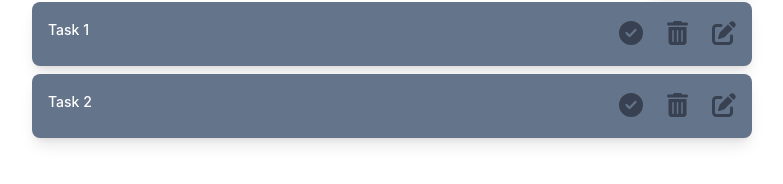
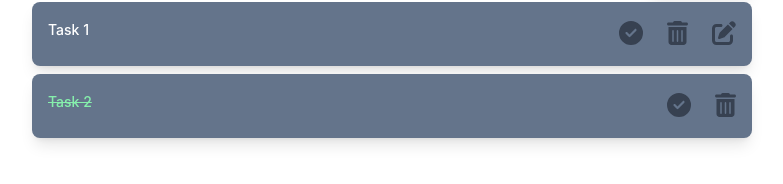
Before and after one commit to smrifat1411/React_projects, a React (Create React App) app: page / in a window 1280 px wide. Both pictures are taken after a click on the element 879 px from the left and 276 px from the top of the page. Shown: the part 170-354 px from the top of the page, without its empty margins (248-1031 px from the left). Built offline with nearby package versions, Linux system fonts and the light colour scheme.

Commit message:
add todo complete functionality

```diff
--- a/src/App.js
+++ b/src/App.js
@@ -44,6 +44,22 @@ function App() {
     // console.log(id);
   };
 
+  // complete a task
+
+  const completeTask = (currId) => {
+    let finishTask = todoList.map((td) => {
+      if (td.id === currId) {
+        return {
+          ...td,
+          status: !td.status,
+        };
+      }
+      return td;
+    });
+
+    setTodoList(finishTask);
+  };
+  console.log(todoList);
   return (
     // Main body
     <div className="max-w-[720px] mx-auto my-9 flex flex-col gap-2">
@@ -75,6 +91,7 @@ function App() {
               title={todo.title}
               status={todo.status}
               deleteTask={deleteTask}
+              completeTask={completeTask}
             />
           );
         })
--- a/src/components/TodoCard.jsx
+++ b/src/components/TodoCard.jsx
@@ -6,13 +6,25 @@ import {
   faEdit,
 } from "@fortawesome/free-solid-svg-icons";
 
-const TodoCard = ({ title, status, id, deleteTask }) => {
+const TodoCard = ({ title, status, id, deleteTask, completeTask }) => {
   return (
     <div className="flex items-center justify-between p-4 bg-slate-500 rounded-lg shadow-lg">
-      <p className="mb-2 text-sm font-medium text-white ">{title}</p>
+      {!status ? (
+        <p className="mb-2 text-sm font-medium text-white ">{title}</p>
+      ) : (
+        <p className="mb-2 text-sm font-medium text-green-300 line-through">
+          {title}
+        </p>
+      )}
       {/* Icon box */}
       <div className="text-2xl font-semibold text-gray-700 flex items-center justify-between gap-6">
-        <span title="Completed" className=" cursor-pointer">
+        <span
+          title="Completed"
+          className=" cursor-pointer"
+          onClick={() => {
+            completeTask(id);
+          }}
+        >
           <FontAwesomeIcon
             className=" hover:text-green-300"
             icon={faCheckCircle}
@@ -25,9 +37,11 @@ const TodoCard = ({ title, status, id, deleteTask }) => {
         >
           <FontAwesomeIcon className="hover:text-red-600" icon={faTrashAlt} />
         </span>
-        <span title="Edit" className="cursor-pointer">
-          <FontAwesomeIcon className=" hover:text-slate-200" icon={faEdit} />
-        </span>
+        {!status ? (
+          <span title="Edit" className="cursor-pointer">
+            <FontAwesomeIcon className=" hover:text-slate-200" icon={faEdit} />
+          </span>
+        ) : null}
       </div>
     </div>
   );
```
